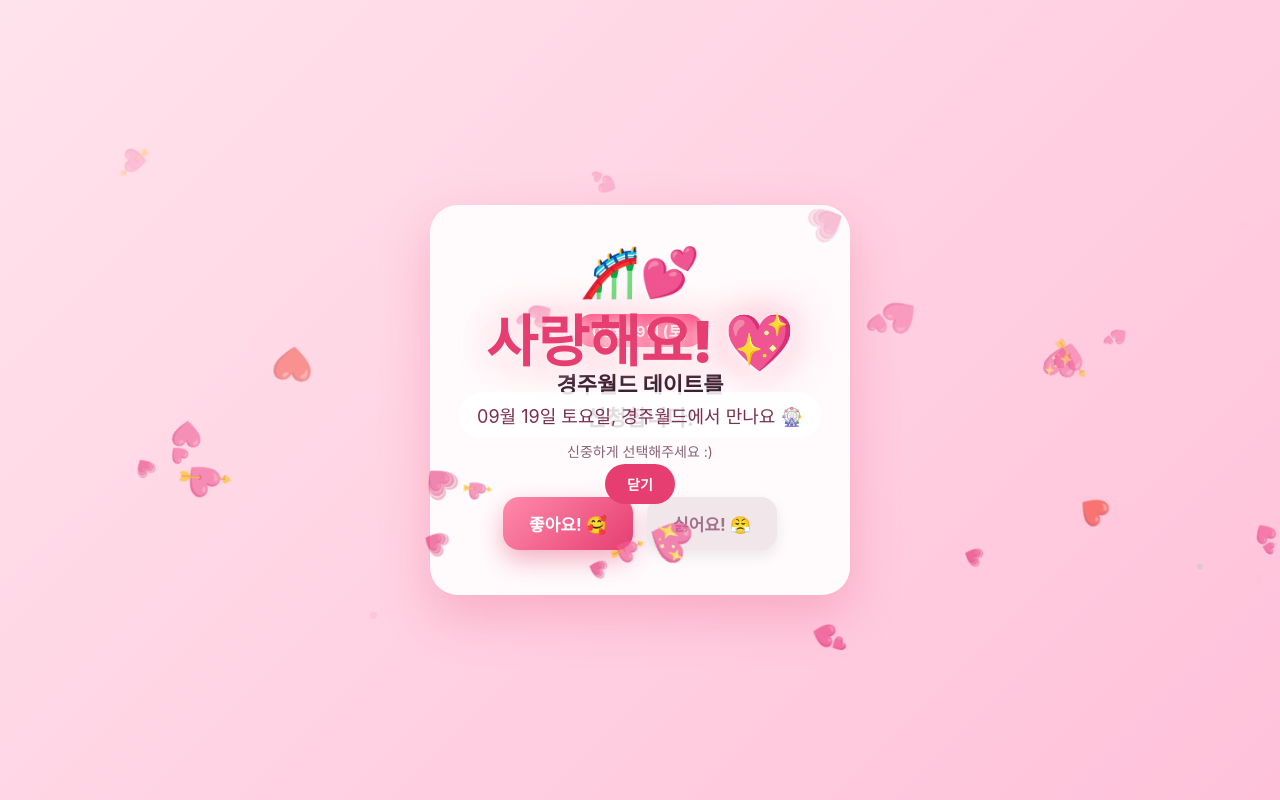
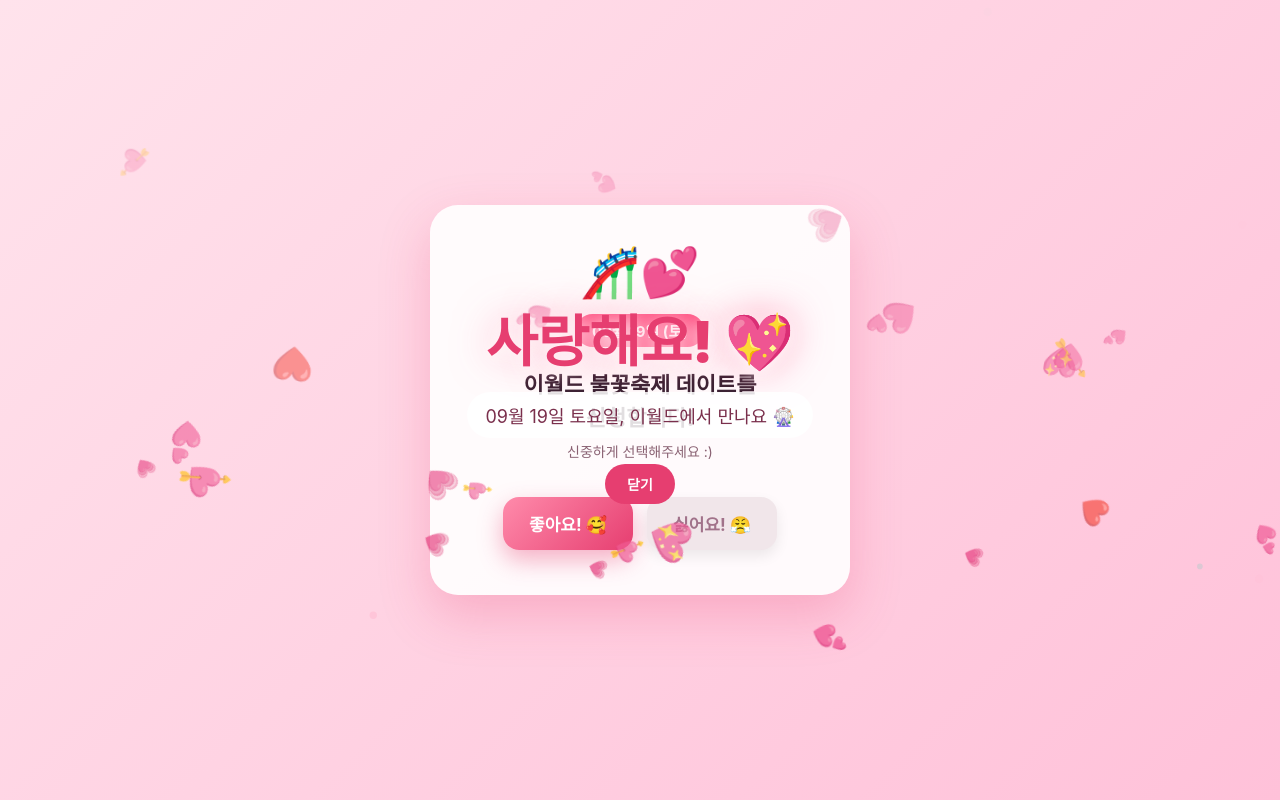
Before and after one commit to jhcode33/daterequest, a plain HTML site: page index.html in a window 1280 px wide. Both pictures are taken after a click on the button "좋아요! 🥰". Drawn offline with Linux system fonts and the light colour scheme.

Commit message:
change message

```diff
--- a/index.html
+++ b/index.html
@@ -239,7 +239,7 @@
   <div class="card">
     <div class="emoji-top">🎢💕</div>
     <div class="date-badge">09월 19일 (토)</div>
-    <h1>경주월드 데이트를<br>신청합니다!</h1>
+    <h1>이월드 불꽃축제 데이트를<br>신청합니다!</h1>
     <p class="sub">신중하게 선택해주세요 :)</p>
 
     <div class="btn-row" id="btnRow">
@@ -252,7 +252,7 @@
 
   <div id="loveOverlay">
     <div class="love-text">사랑해요! 💖</div>
-    <div class="love-sub">09월 19일 토요일, 경주월드에서 만나요 🎡</div>
+    <div class="love-sub">09월 19일 토요일, 이월드에서 만나요 🎡</div>
     <button class="close-love" id="closeLove">닫기</button>
   </div>
 
```
